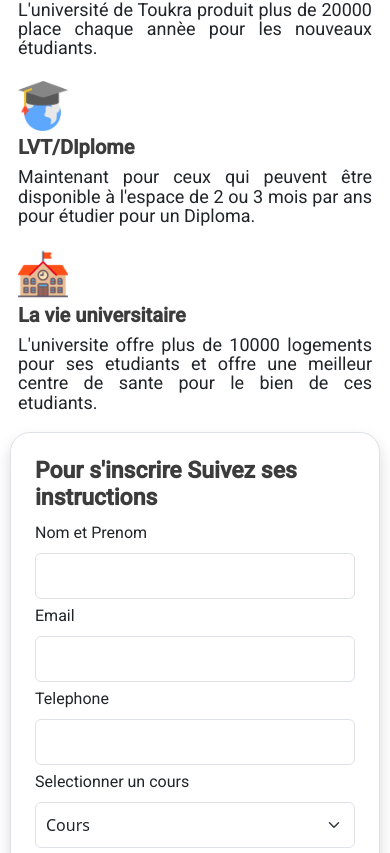
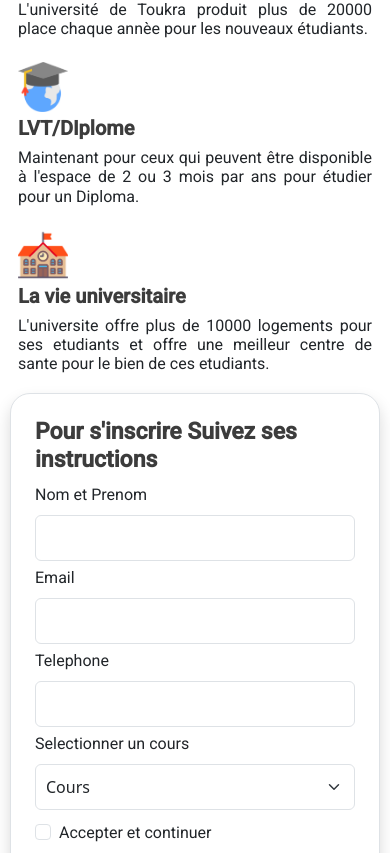
Before and after one commit to Kal1be/accueil-universite-toukra, a React (Create React App) app: page /#/ in a window 390 px wide. Shown: the part 971-1824 px from the top of the page. Built offline with nearby package versions, Linux system fonts and the light colour scheme.

Commit message:
second commit

```diff
--- a/src/component/component1/Body.jsx
+++ b/src/component/component1/Body.jsx
@@ -72,7 +72,7 @@ La vie universitaire</h4>
           <option value="9">Sciences Humaines</option>
           </select>
   </div>
-  <div class="mb-lg-2 mb-1 form-check">
+  <div class="mb-lg-2 mb-2 form-check">
     <input type="checkbox" class="form-check-input" id="exampleCheck1"/>
     <label class="form-check-label" for="exampleCheck1">Accepter et continuer</label>
   </div>
--- a/src/component/component1/body.css
+++ b/src/component/component1/body.css
@@ -73,6 +73,9 @@ form button{
     width: 100%;
 
 }
+.form-check{
+   margin: 10px 0 !important;
+}
 
 @media(max-width:1000px){
 
@@ -103,8 +106,8 @@ form{
     #container p{
         line-height: 1.2rem;
         font-weight: 400;
-        font-family: "Roboto";
-        font-size: 18px;
+        font-family: "Roboto",sans-serif;
+        font-size: 16px;
         text-align: justify;
     }
     #row div{
```
